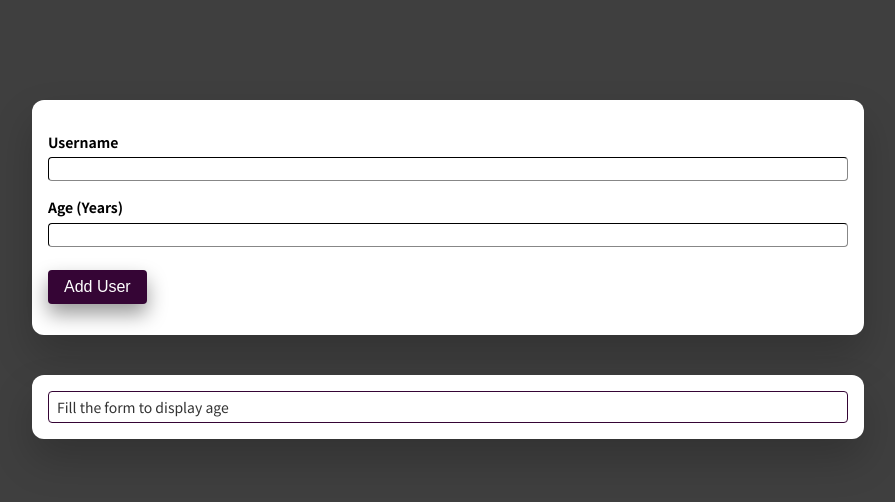
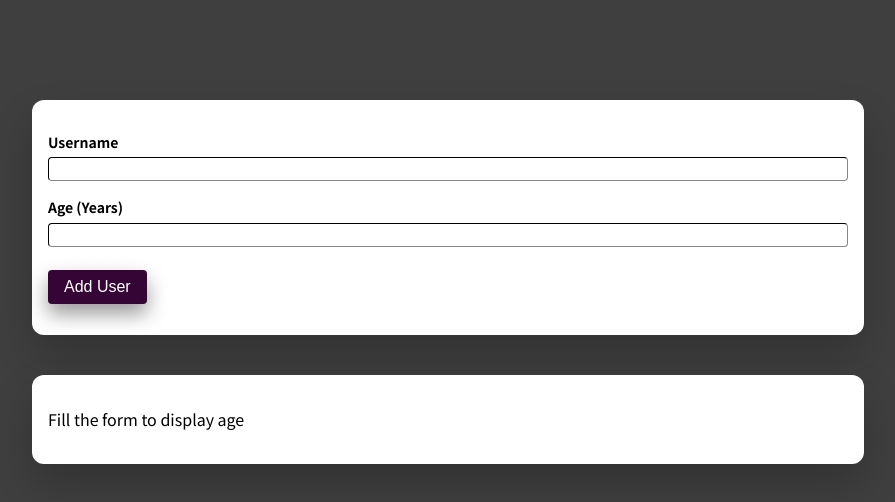
Before and after one commit to Marknjo/react-lab, a React (Create React App) app: page / in a window 1280 px wide. Shown: the top 502 px of the page, without its empty margins (192-1087 px from the left). Built offline with nearby package versions, Linux system fonts and the light colour scheme.

Commit message:
Practicals: ammend styles for default desplay message on the UI

```diff
--- a/src/App/components/ShowInfo/ShowInfoList.js
+++ b/src/App/components/ShowInfo/ShowInfoList.js
@@ -3,7 +3,7 @@ import styles from './ShowInfoList.module.css';
 const ShowInfoList = function ({ name, age, message }) {
   return (
     <li className={styles['info-lists__list']}>
-      <p className={styles['info-list__content']}>
+      <p className={message ? '' : styles['info-list__content']}>
         {message ? message : `${name} (${age} Years old)`}
       </p>
     </li>
```
